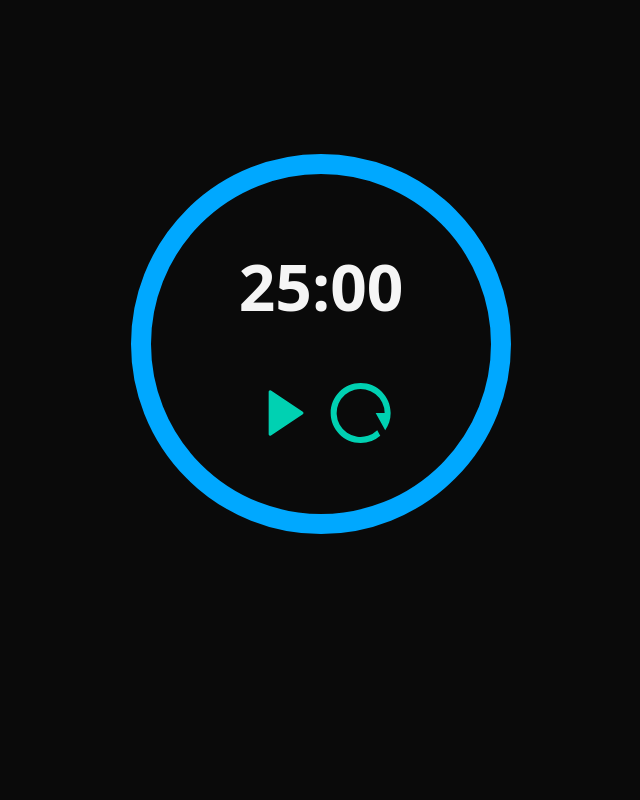
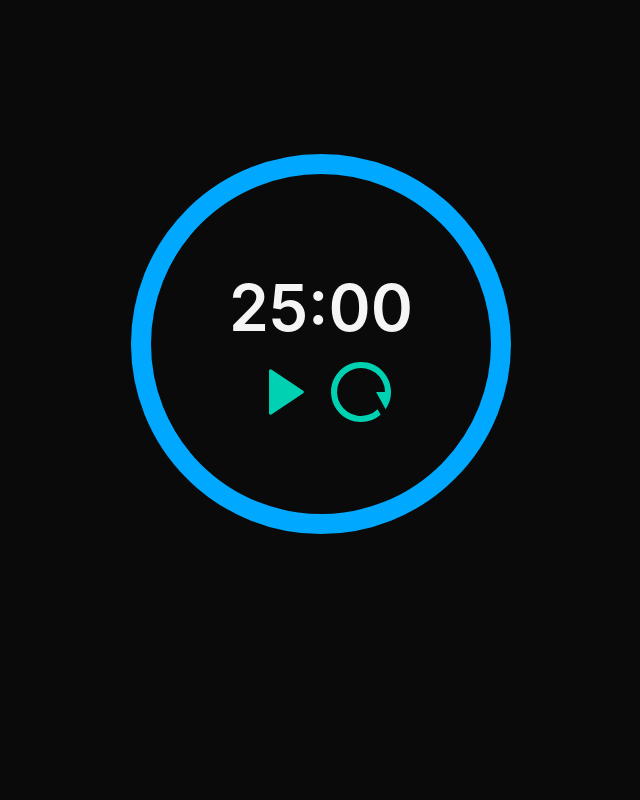
Before and after one commit to treelym/tomato-timer, a Next.js app: page / in a window 1280 px wide. Shown: the top 800 px of the page, without its empty margins (319-959 px from the left). Built offline with nearby package versions, Linux system fonts and the light colour scheme.

Commit message:
Remove leftovers from CRA

```diff
--- a/src/pages/_document.tsx
+++ b/src/pages/_document.tsx
@@ -1,4 +1,4 @@
-import { Html, Head, Main, NextScript } from 'next/document'
+import { Html, Head, Main, NextScript } from 'next/document';
 
 export default function Document() {
   return (
@@ -9,5 +9,5 @@ export default function Document() {
         <NextScript />
       </body>
     </Html>
-  )
+  );
 }
--- a/src/pages/index.tsx
+++ b/src/pages/index.tsx
@@ -13,7 +13,6 @@ export default function Home() {
         <meta name="description" content="A fun tomato timer" />
         <meta name="viewport" content="width=device-width, initial-scale=1.0" />
         <link rel="icon" href="/favicon.ico" />
-        <link href="https://unpkg.com/@picocss/pico@1.*/css/pico.min.css" rel="stylesheet" />
       </Head>
       <main className='app'>
         <Timer />
--- a/src/react-app-env.d.ts
+++ /dev/null
@@ -1 +0,0 @@
-/// <reference types="react-scripts" />
```
Also changed, not shown: src/App.tsx (deleted, +0 -16 lines), src/index.tsx (deleted, +0 -12 lines), 1 other file (tests, documents, lock files or other folders).
